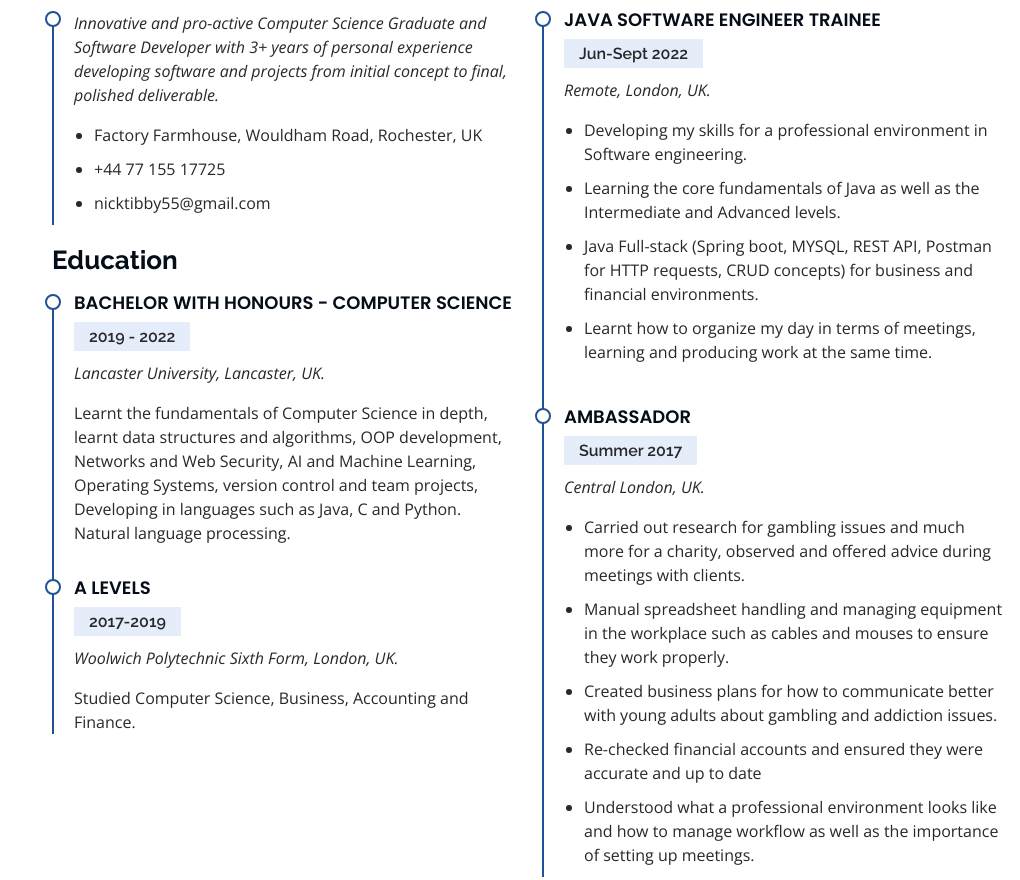
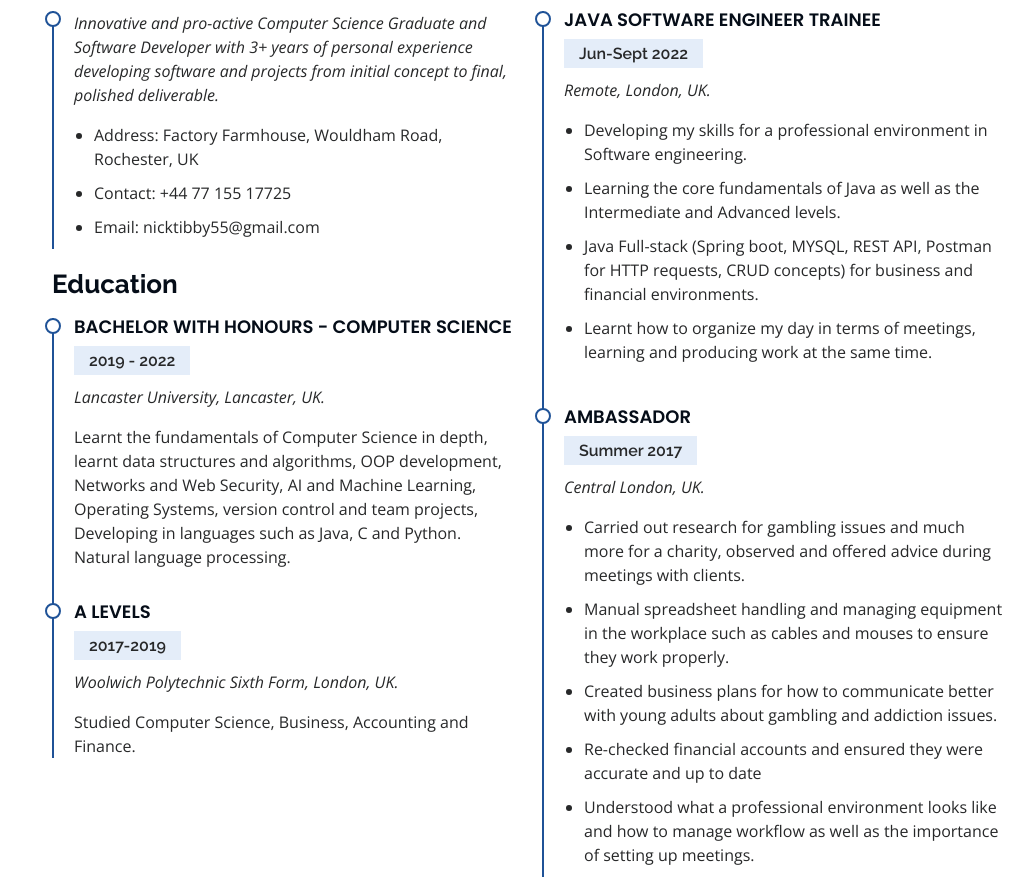
Before and after one commit to NicolaeTiberius/Portfolio, a plain HTML site: page index.html in a window 1280 px wide. Shown: the part 2920-3800 px from the top of the page, without its empty margins (260-1280 px from the left). Drawn offline with nearby package versions, Linux system fonts and the light colour scheme.

Commit message:
updated portfolio link lol

```diff
--- a/index.html
+++ b/index.html
@@ -250,9 +250,9 @@
             <div class="resume-item pb-0">
               <p><em>Innovative and pro-active Computer Science Graduate and Software Developer with 3+ years of personal experience developing software and projects from initial concept to final, polished deliverable.</em></p>
               <ul>
-                <li>Factory Farmhouse, Wouldham Road, Rochester, UK</li>
-                <li>+44 77 155 17725</li>
-                <li>nicktibby55@gmail.com</li>
+                <li>Address: Factory Farmhouse, Wouldham Road, Rochester, UK</li>
+                <li>Contact: +44 77 155 17725</li>
+                <li>Email: nicktibby55@gmail.com</li>
               </ul>
             </div>
 
@@ -409,7 +409,7 @@
 
           <div class="col-lg-4 col-md-6 portfolio-item filter-web">
             <div class="portfolio-wrap">
-              <img src="assets/img/portfolio/portfolio-9.jpg" class="img-fluid" alt="">
+              <img src="assets/img/portfolio/portfolio-9.png" class="img-fluid" alt="">
               <div class="portfolio-links">
                 <a href="assets/img/portfolio/portfolio-9.jpg" data-gallery="portfolioGallery" class="portfolio-lightbox" title="Web 3"><i class="bx bx-plus"></i></a>
                 <a href="portfolio-details.html" title="More Details"><i class="bx bx-link"></i></a>
```
